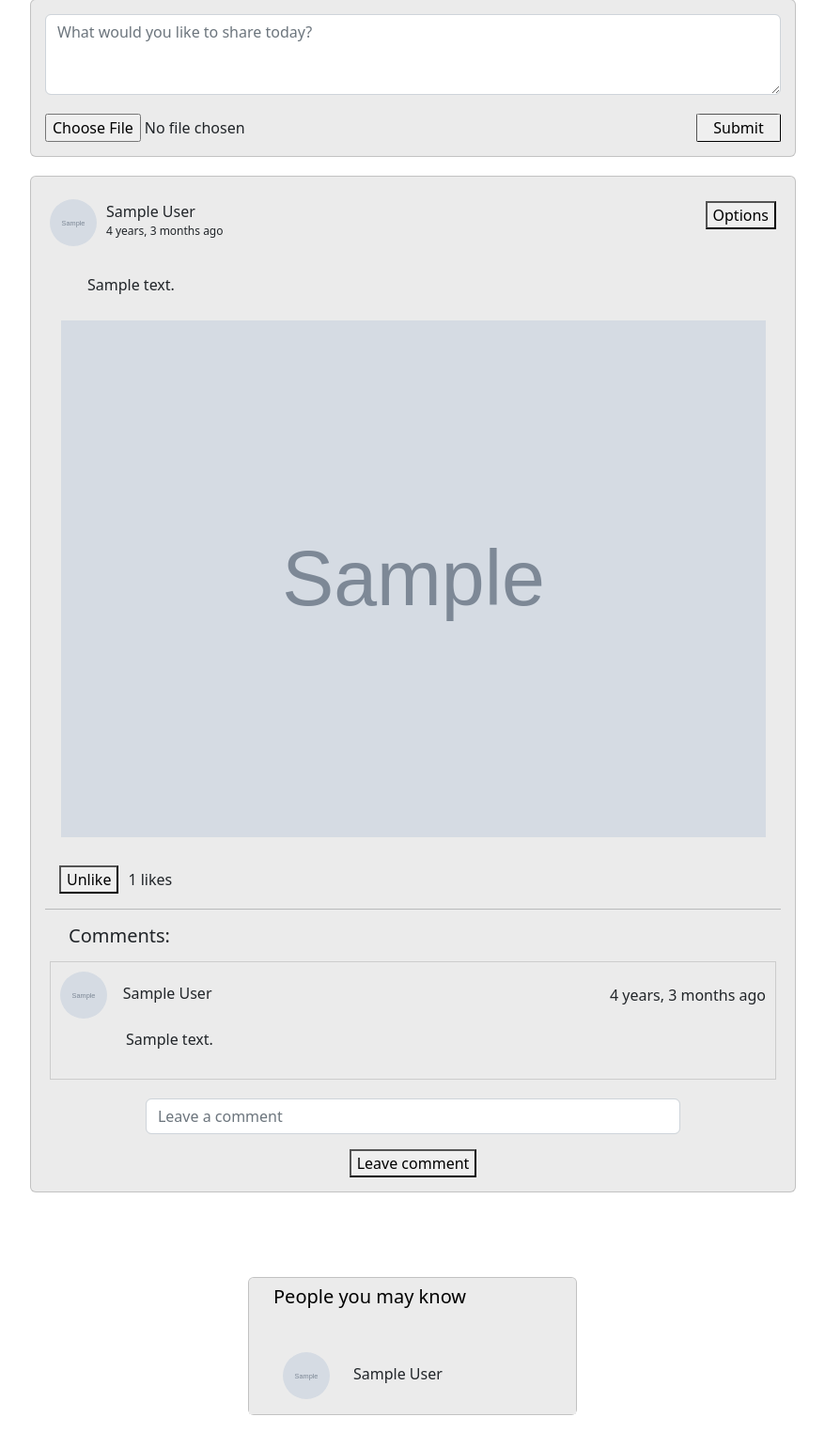
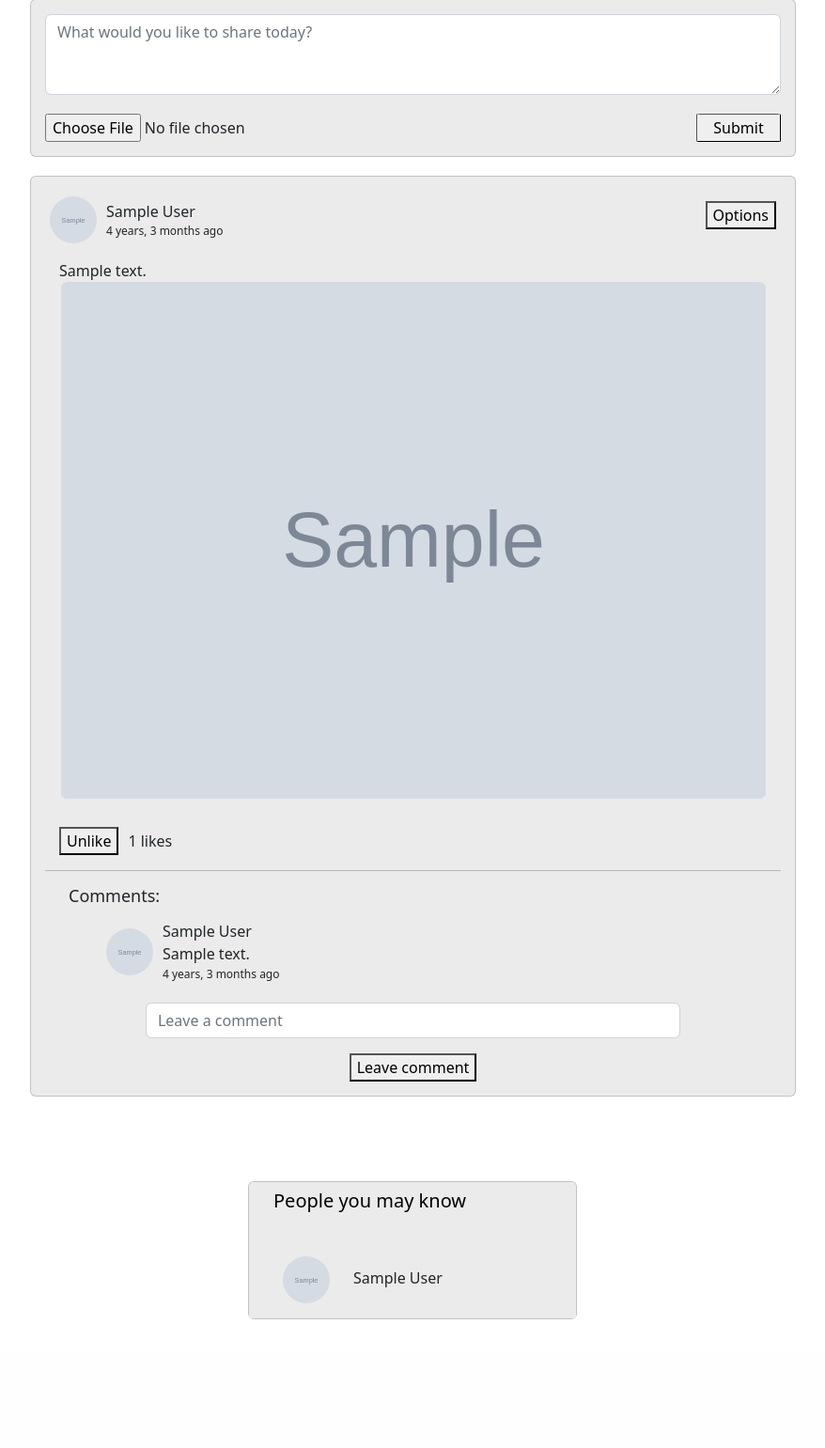
Before and after one commit to mkskh/social_network, a Django app: template templates/feed/news_feed.html in a window 1280 px wide. Shown: the part 595-2136 px from the top of the page at 94% size, without its empty margins (201-1079 px from the left). After the commit the page ends 1999 px from the top, so only its background shows below. Run offline with Django 5.2, Linux system fonts and the light colour scheme; tables that the repository leaves empty hold one stand-in row (values such as "Sample post"); the template is opened without the code that fills it: values that come from a table or form of the project are taken from there, most other values are stand-ins (such as "Sample title", 1, 10 or a date in 2020); grey boxes marked "Sample" are stand-in pictures; some libraries are stand-ins or nearby versions.

Commit message:
improved the design, added links to all profiles from posts and comments

```diff
--- a/templates/feed/news_feed.html
+++ b/templates/feed/news_feed.html
@@ -65,11 +65,13 @@
 
                     <!-- Header of the post -->
                     <div style="display: flex; justify-content: space-between; align-items: center;">
-                        <div style="text-align: left; margin-right: auto; margin: 15px 0 0 20px;">
-                            <img src="{{ post.profile.image.url }}" alt="profile_photo" width="50" height="50" style="border-radius: 50%;">
+                        <div style="text-align: left; margin-right: auto; margin: 10px 0 0 20px;">
+                            <a href="{% url 'user:my_user_profile' post.profile.user.id %}"><img src="{{ post.profile.image.url }}" alt="profile_photo" width="50" height="50" style="border-radius: 50%;"></a>
                         </div>
                         <div style="margin-left: 10px; width:750px;" >
-                            <p style="margin-top: 25px; margin-bottom: 0;">{{ post.profile.user.first_name }} {{ post.profile.user.last_name }}</p>
+                            <a href="{% url 'user:my_user_profile' post.profile.user.id %}" style="text-decoration: none; color: inherit;">
+                                <p style="margin-top: 25px; margin-bottom: 0;">{{ post.profile.user.first_name }} {{ post.profile.user.last_name }}</p>
+                            </a>
                             <p style="font-size: 12px;">{{ post.created_at|timesince }} ago </p>
                         </div>
 
@@ -94,14 +96,14 @@
                     </div>
 
                     <!-- Text of the post -->
-                    <div style="text-align: left; margin-bottom: 10px; margin-left: 30px;">
-                        <p style="margin-top: 20px; margin-left: 30px;">{{ post.text | safe }}</p>
+                    <div style="text-align: left; margin-bottom: 0; margin-left: 30px; margin-top: 0; padding-top: 5px; margin-left: 30px;">
+                        {{ post.text | safe }}
                     </div>
 
                     <!-- Check if we have image in post -->
                     {% if post.image %}
                     <div style="text-align: center; margin-bottom: 30px;">
-                        <img src="{{ post.image.url }}" alt="product" width="750" height="550" class="preview-img">
+                        <img src="{{ post.image.url }}" alt="product" width="750" height="550" class="preview-img" style="border-radius: 1%;">
                     </div>
                     {% else %}
                     <!-- Do nothing -->
@@ -135,30 +137,31 @@
                     <!-- Comments  -->
 
                     {% if post.comments.all %}
-                    <h5 style="margin-left: 40px; margin-bottom: 15px;">Comments:</h5>
+                    <h5 style="margin-left: 40px; margin-bottom: 5px; font-size: 18px;">Comments:</h5>
                     {% endif %}
 
                     {% for comment in post.comments.all %}
 
-                    <div style="border: 1px solid #ccc; padding: 10px; margin: 0 20px 20px 20px;">
-                        <div style="display: flex; justify-content: space-between; align-items: center;">
-                            <div style="text-align: left; margin-right: auto;">
-                                <img src="{{ comment.profile.image.url }}" alt="profile_photo" width="50" height="50" style="border-radius: 50%;">
-                                &nbsp;&nbsp;&nbsp;{{ comment.profile.user.first_name }} {{ comment.profile.user.last_name }}
-                            </div>
-                            <div style="text-align: right; ">
-                                {{ post.created_at|timesince }} ago
-                            </div>
+                    <div style="margin-left: 60px; display: flex; justify-content: space-between; align-items: center;">
+                        <div></div>
+                        <div style=" text-align: left; margin-right: auto; margin: 10px 0 0 20px;">
+                            <a href="{% url 'user:my_user_profile' comment.profile.user.id %}" style="text-decoration: none; color: inherit;">
+                                <img src="{{ comment.profile.image.url }}" alt="profile_photo" width="50" height="50" style="border-radius: 50%; margin-bottom: 15px;">
+                            </a>
                         </div>
-                        <div style="text-align: left; margin: 10px 10px 20px 70px;">
-                            {{ comment.text }}
+                        <div style="margin-left: 10px; width:750px;" >
+                            <a href="{% url 'user:my_user_profile' comment.profile.user.id %}" style="text-decoration: none; color: inherit;">
+                                <p style="margin-top: 10px; margin-bottom: 0; font-size: 16px;">{{ comment.profile.user.first_name }} {{ comment.profile.user.last_name }}</p>
+                            </a>
+                            <p style="margin-bottom: 0; font-size: 16px;">{{ comment.text }}</p>
+                            <p style="font-size: 12px; margin-top: 1px;">{{ comment.created_at|timesince }} ago </p>
                         </div>
                     </div>
 
                     {% endfor %}
 
                     <!-- Leave a comment form -->
-                    <form method="post">
+                    <form method="post" style="margin-top: 5px;">
                         {% csrf_token %}
                         <input type="hidden" name="post_id_comment" value="{{ post.id }}">
                         <div class="mb-3" style="width: 70%; margin: 0 auto;">
@@ -186,8 +189,8 @@
 
                         <div style="display: flex; justify-content: space-between; align-items: center;">
                             <div style="text-align: left; margin-right: auto; margin: 15px 0 0 20px;">
-                                <img src="{{ recommended_profile.image.url }}" alt="profile_photo" width="50" height="50"
-                                style="border-radius: 50%;">&nbsp;&nbsp;&nbsp;&nbsp;&nbsp;
+                                <a href="{% url 'user:my_user_profile' recommended_profile.user.id  %}"><img src="{{ recommended_profile.image.url }}" alt="profile_photo" width="50" height="50"
+                                style="border-radius: 50%;"></a>&nbsp;&nbsp;&nbsp;&nbsp;&nbsp;
                                 {{ recommended_profile.user.first_name }} {{ recommended_profile.user.last_name }}
                             </div>
                         </div>
```
